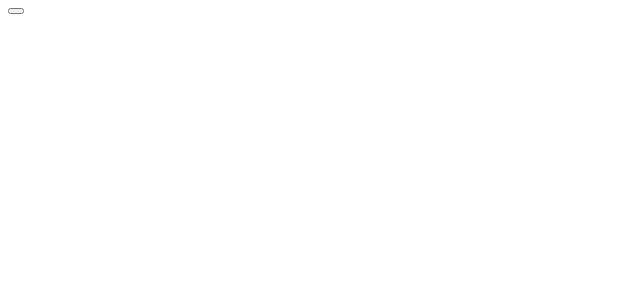
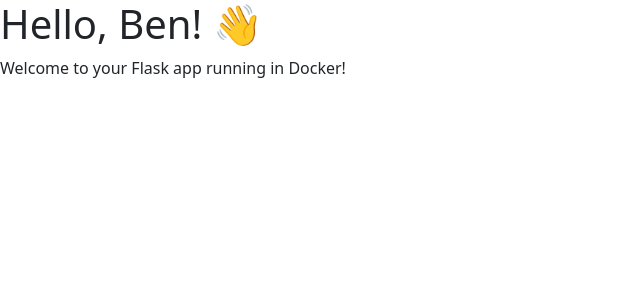
Before and after one commit to BenRedmondgithub/Learning_Docker, a Flask app: page / in a window 1280 px wide. Before the commit the part shown is almost empty. Shown: the top 300 px of the page, without its empty margins (0-640 px from the left). Run offline with Flask 3, Linux system fonts and the light colour scheme.

Commit message:
Update index.html

```diff
--- a/myflaskapp/app/templates/index.html
+++ b/myflaskapp/app/templates/index.html
@@ -1,14 +1,13 @@
-<div class="accordion" id="">
-    <div class="accordion-item">
-        <h2 class="accordion-header" id="">
-            <button class="accordion-button" type="button" data-bs-toggle="collapse" data-bs-target="#" aria-expanded="true" aria-controls="">
-
-            </button>
-        </h2>
-        <div id="" class="accordion-collapse collapse show" aria-labelledby="" data-bs-parent="#">
-            <div class="accordion-body">
-
-            </div>
-        </div>
-    </div>
-</div>
+<!DOCTYPE html>
+<html lang="en">
+<head>
+    <meta charset="UTF-8">
+    <meta name="viewport" content="width=device-width, initial-scale=1.0">
+    <link href="https://cdn.jsdelivr.net/npm/bootstrap@5.0.2/dist/css/bootstrap.min.css" rel="stylesheet" integrity="sha384-EVSTQN3/azprG1Anm3QDgpJLIm9Nao0Yz1ztcQTwFspd3yD65VohhpuuCOmLASjC" crossorigin="anonymous">
+    <title>Welcome Page</title>
+</head>
+<body>
+    <h1>Hello, {{ name.title() }}! 👋</h1>
+    <p>Welcome to your Flask app running in Docker!</p>
+</body>
+</html>
```
